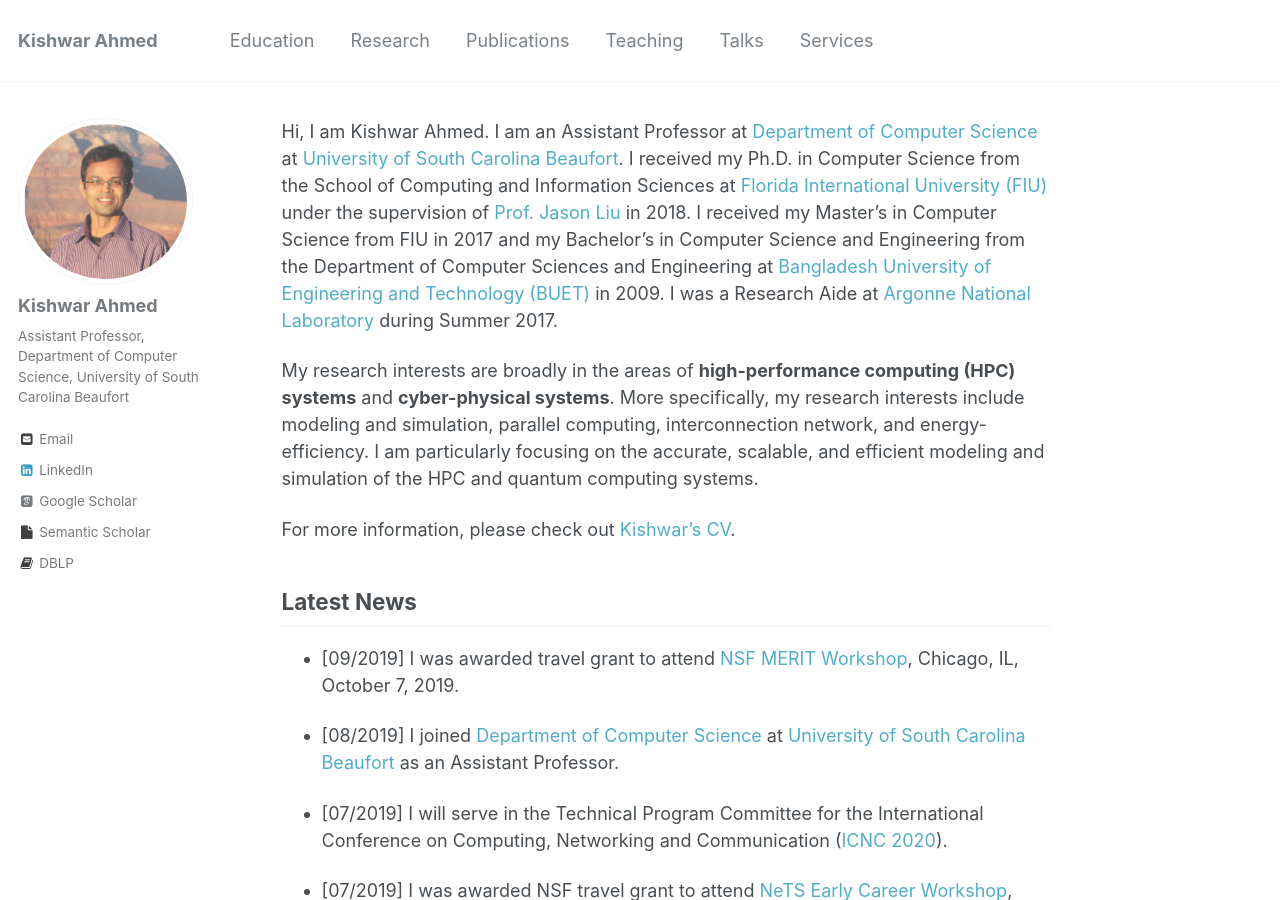
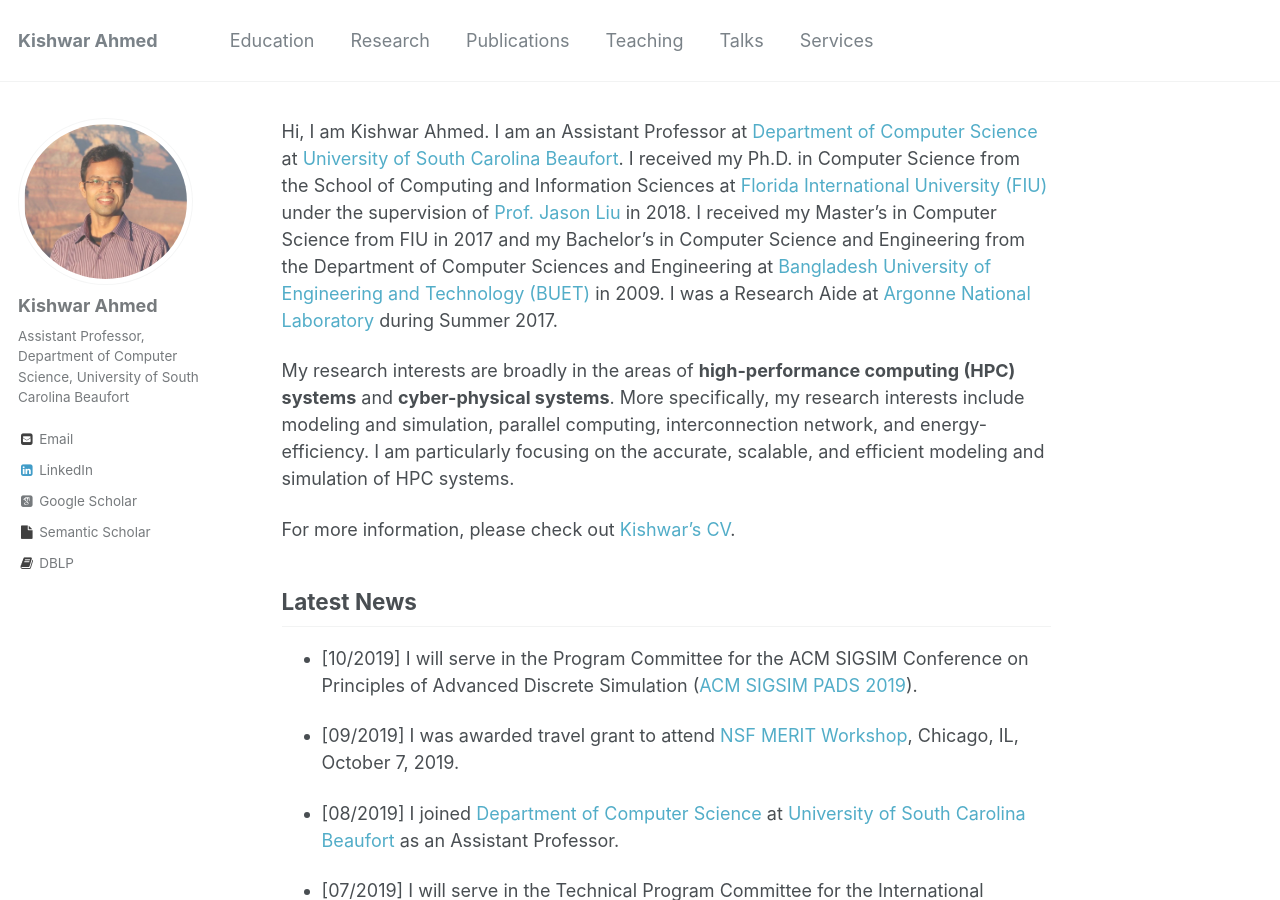
Before and after one commit to kishwarbd/kishwarbd.github.io, a Jekyll site: the page built from _pages/about.md, in a window 1280 px wide and 900 px high. Built offline with Jekyll 4.4.1, drawn with Linux system fonts in a browser that asks for light colours; some web fonts are replaced.

Commit message:
updates.

```diff
--- a/_pages/about.md
+++ b/_pages/about.md
@@ -17,11 +17,13 @@ Sciences and Engineering at [Bangladesh
 University of Engineering and Technology (BUET)](http://buet.ac.bd) in 2009. I was a Research Aide at [Argonne National Laboratory](https://www.anl.gov/) during Summer 2017.
 
 My research interests are broadly in the areas of **high-performance
-computing (HPC) systems** and **cyber-physical systems**. More specifically, my research interests include modeling and simulation, parallel computing, interconnection network, and energy-efficiency. I am particularly focusing on the accurate, scalable, and efficient modeling and simulation of the HPC and quantum computing systems.
+computing (HPC) systems** and **cyber-physical systems**. More specifically, my research interests include modeling and simulation, parallel computing, interconnection network, and energy-efficiency. I am particularly focusing on the accurate, scalable, and efficient modeling and simulation of HPC systems.
 
 For more information, please check out [Kishwar’s CV](https://kishwarbd.github.io/files/kishwar-cv.pdf).
 
 ## Latest News
+
+* [10/2019] I will serve in the Program Committee for the ACM SIGSIM Conference on Principles of Advanced Discrete Simulation ([ACM SIGSIM PADS 2019](https://www.acm-sigsim-pads.org/)).
 
 * [09/2019] I was awarded travel grant to attend [NSF MERIT Workshop](https://icnp19.cs.ucr.edu/merit.html), Chicago, IL, October 7, 2019.
 
```
